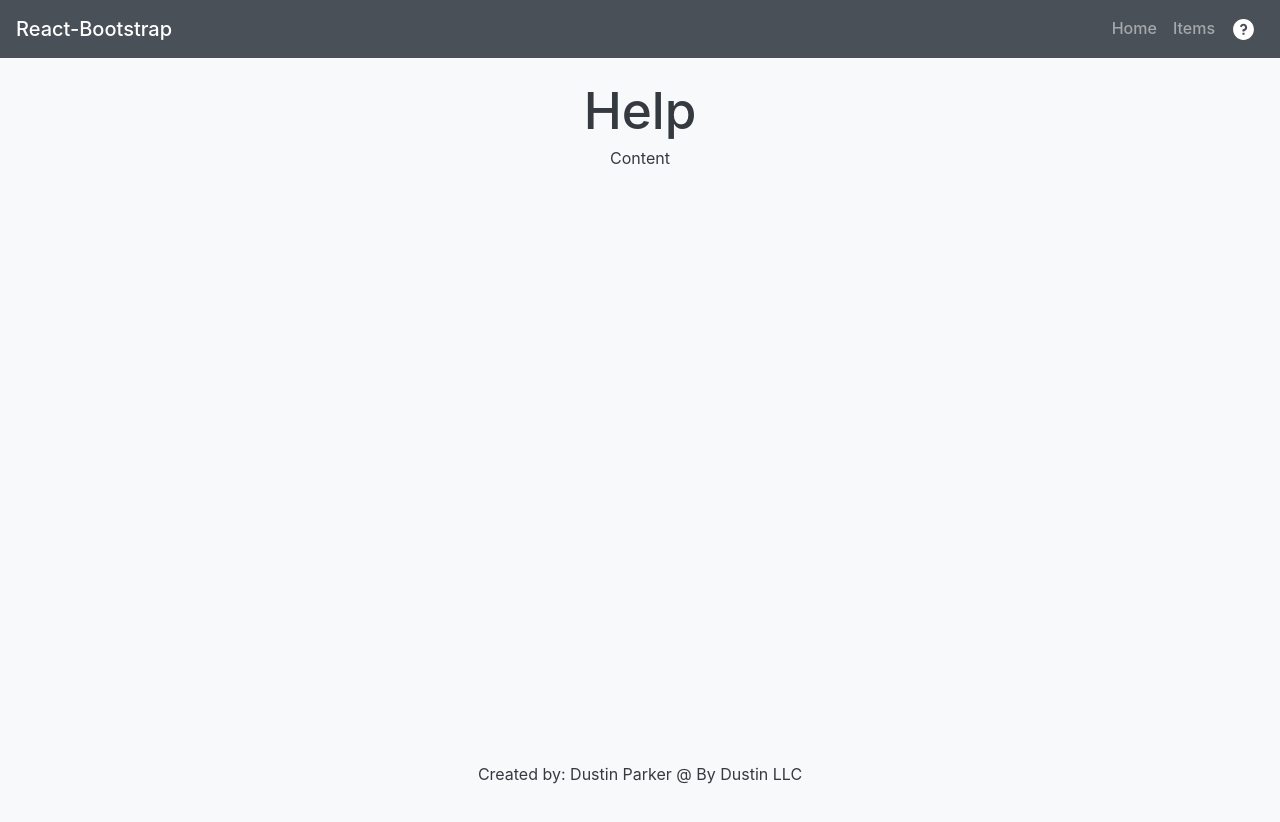
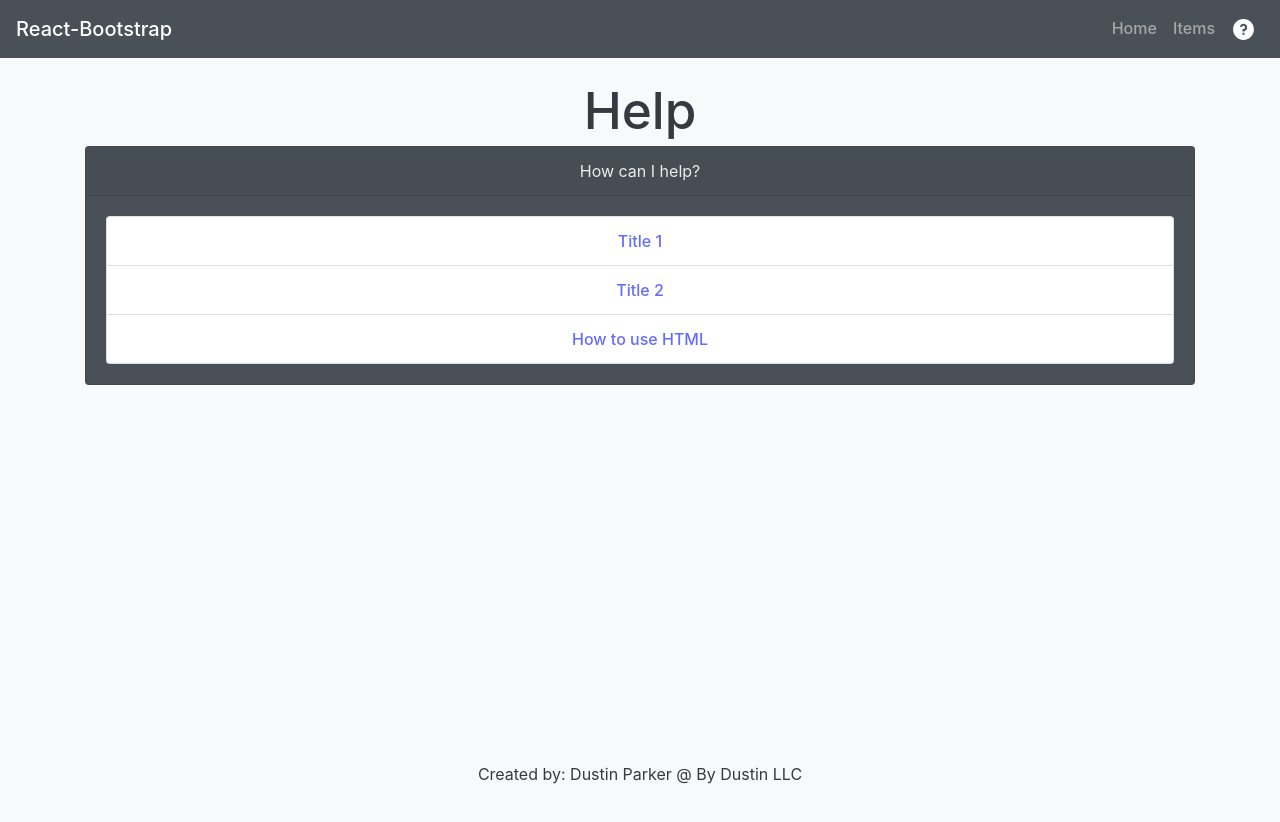
Before and after one commit to pagesbydustin/react-project, a React (Vite) app: page /help in a window 1280 px wide. Shown: the top 822 px of the page. Built offline with nearby package versions, Linux system fonts and the light colour scheme.

Commit message:
update for gemini

```diff
--- a/package.json
+++ b/package.json
@@ -10,6 +10,7 @@
     "preview": "vite preview"
   },
   "dependencies": {
+    "axios": "^1.7.3",
     "bootstrap": "^5.3.3",
     "react": "^18.3.1",
     "react-bootstrap": "^2.10.4",
--- a/src/App.jsx
+++ b/src/App.jsx
@@ -1,30 +1,41 @@
+import { Container } from "react-bootstrap";
+import { Routes, Route } from "react-router";
+import Main from "./assets/components/Main";
+import Help from "./assets/components/Help";
+import NavMain from "./assets/components/layout/NavMain";
+import Items from "./assets/components/Items";
+import HelpPage from "./assets/components/HelpPage";
+import FooterMain from "./assets/components/layout/FooterMain";
 
-import { Container } from 'react-bootstrap';
-import { Routes, Route } from 'react-router';
-import Main from './assets/components/Main'
-import Help from "./assets/components/Help";
-import NavMain from './assets/components/layout/NavMain'
-import Items from './assets/components/Items';
-import FooterMain from './assets/components/layout/FooterMain';
-
-import './App.css'
-import './assets/css/bootstrap_custom.css'
+import "./App.css";
+import "./assets/css/bootstrap_custom.css";
 
 function App() {
-
   return (
     <>
       <NavMain />
-      <Container id='bodyContent'>
+      <Container id="bodyContent">
         <Routes>
-          <Route path='/' element={<Main />} />
-          <Route path='/items' element={<Items />} />
-          <Route path='/help' element={<Help />} />
+          <Route path="/" element={<Main />} />
+          <Route path="/items" element={<Items />} />
+          <Route path="/help" element={<Help />} />
+          <Route path="/help/:id" element={<HelpPage />} />{" "}
+          {/** this line should rerender the help compnent and append the result */}
+          <Route path="*" element={<NotFound />} />
         </Routes>
-      </Container >
+      </Container>
       <FooterMain />
     </>
-  )
+  );
 }
 
-export default App
+function NotFound() {
+  return (
+    <>
+      <h1>Page Not Found</h1>
+      <p>The page {location.pathname} was not found!</p>
+    </>
+  );
+}
+
+export default App;
--- a/src/assets/components/Help.jsx
+++ b/src/assets/components/Help.jsx
@@ -1,11 +1,64 @@
+import { Card, ListGroup } from "react-bootstrap";
+import { useState, useEffect } from "react";
+import { Link } from "react-router-dom";
+import { FaCaretDown } from "react-icons/fa";
+import axios from "axios";
 
 function Help() {
+  const [data, setData] = useState([]);
+  const [allData, setAllData] = useState([]); // Store all fetched data
+  const [showMore, setShowMore] = useState(false);
+  const [isLoading, setIsLoading] = useState(true); // Loading indicator
+
+  useEffect(() => {
+    const fetchData = async () => {
+      try {
+        const response = await axios.get("/src/assets/data/Items.json");
+        setAllData(response.data);
+        setData(response.data.slice(0, 3));
+        setIsLoading(false);
+      } catch (error) {
+        console.error("Error fetching data:", error);
+        setIsLoading(false);
+      }
+    };
+    fetchData();
+  }, []);
+
+  const handleShowMore = () => {
+    setData(data.concat(allData.slice(data.length, data.length + 3)));
+    setShowMore(allData.length > data.length + 3);
+  };
+
   return (
     <>
       <h1>Help</h1>
-            <div className="flex">
-                <p>Content</p>
+      <Card bg="dark" text="light">
+        <Card.Header>How can I help?</Card.Header>
+        <Card.Body>
+          {isLoading ? (
+            <div>Loading...</div>
+          ) : (
+            <>
+              <ListGroup>
+                {data.map((topic) => (
+                  <ListGroup.Item key={topic.id}>
+                    <Link to={`/help/${topic.id}`}>{topic.title}</Link>
+                  </ListGroup.Item>
+                ))}
+              </ListGroup>
+              {showMore && (
+                <div
+                  onClick={handleShowMore}
+                  className="d-flex align-items-center"
+                >
+                  <FaCaretDown /> Show More Topics
                 </div>
+              )}
+            </>
+          )}
+        </Card.Body>
+      </Card>
     </>
   );
 }
--- /dev/null
+++ b/src/assets/components/HelpPage.jsx
@@ -0,0 +1,60 @@
+import { useState, useEffect } from "react";
+
+function HelpPage() {
+  const [helpContent, setHelpContent] = useState([]);
+  const [searchTerm, setSearchTerm] = useState("");
+  const [filteredContent, setFilteredContent] = useState([]);
+
+  // Fetch data (assuming data.json is located in the src directory)
+  useEffect(() => {
+    fetch("../data/Items.json")
+      .then((response) => response.json())
+      .then((data) => setHelpContent(data));
+  }, []);
+
+  // Handle search term change
+  const handleSearchChange = (event) => {
+    setSearchTerm(event.target.value.toLowerCase());
+  };
+
+  // Filter content based on search term
+  useEffect(() => {
+    const filteredData = helpContent.filter((item) => {
+      const searchText = searchTerm.toLowerCase();
+      return (
+        item.title.toLowerCase().includes(searchText) ||
+        item.content.text.toLowerCase().includes(searchText)
+      );
+    });
+    setFilteredContent(filteredData);
+  }, [helpContent, searchTerm]);
+
+  // Render content
+  return (
+    <div>
+      <input
+        type="text"
+        placeholder="Search help..."
+        onChange={handleSearchChange}
+      />
+      {filteredContent.map((item) => (
+        <div key={item.id}>
+          <h1>{item.title}</h1>
+          <div dangerouslySetInnerHTML={{ __html: item.content.html }} />
+          {item.media && (
+            <div>
+              {/* Render media here */}
+              {item.media.map((mediaItem, index) => (
+                <div key={index}>
+                  <img src={mediaItem.uri} alt={mediaItem.name} />
+                </div>
+              ))}
+            </div>
+          )}
+        </div>
+      ))}
+    </div>
+  );
+}
+
+export default HelpPage;
--- a/src/assets/components/layout/NavMain.jsx
+++ b/src/assets/components/layout/NavMain.jsx
@@ -1,24 +1,46 @@
 import { useLocation } from "react-router-dom";
-import { Navbar, Nav, NavLink, NavbarToggle, NavbarCollapse, NavbarBrand } from "react-bootstrap";
-import { RiQuestionFill } from 'react-icons/ri';
+import {
+  Navbar,
+  Nav,
+  NavLink,
+  NavbarToggle,
+  NavbarCollapse,
+  NavbarBrand,
+} from "react-bootstrap";
+import { RiQuestionFill } from "react-icons/ri";
 
 export default function NavMain() {
   const location = useLocation();
 
-
-
   return (
-
     <Navbar fixed="top" collapseOnSelect expand="lg" bg="dark" variant="dark">
-            <NavbarBrand href="#home">React-Bootstrap</NavbarBrand>
+      <NavbarBrand href="/">React-Bootstrap</NavbarBrand>
       <NavbarToggle aria-controls="responsive-navbar-nav" />
       <NavbarCollapse id="responsive-navbar-nav">
-                <Nav className="ml-auto" activeKey={location.pathname} >
-                    <NavLink active={(location.pathname === "/") ? true : false} eventKey={"home"} href="/" >Home</NavLink>
-                    <NavLink active={(location.pathname === "/items") ? true : false} eventKey={"items"} href="/items" >Items</NavLink>
-                    <NavLink active={(location.pathname === "/help") ? true : false} eventKey={"help"} href="/help" ><RiQuestionFill size={25} /></NavLink>
+        <Nav className="ml-auto" activeKey={location.pathname}>
+          <NavLink
+            active={location.pathname === "/" ? true : false}
+            eventKey={"home"}
+            href="/"
+          >
+            Home
+          </NavLink>
+          <NavLink
+            active={location.pathname === "/items" ? true : false}
+            eventKey={"items"}
+            href="/items"
+          >
+            Items
+          </NavLink>
+          <NavLink
+            active={location.pathname === "/help" ? true : false}
+            eventKey={"help"}
+            href="/help"
+          >
+            <RiQuestionFill size={25} />
+          </NavLink>
         </Nav>
       </NavbarCollapse>
     </Navbar>
-    )
+  );
 }
--- a/src/assets/data/Items.json
+++ b/src/assets/data/Items.json
@@ -7,5 +7,61 @@
             "html": "<p>Some Text</p>"
         },
         "media": {}
+    },
+    {
+        "id": 2,
+        "title": "Title 2",
+        "content": {
+            "text": "Some Text",
+            "html": "<p>Some Text</p>"
+        },
+        "media": [
+            {
+                "name": "First Image",
+                "uri": "/public/images/imagename.jpg"
+            }
+        ]
+    },
+    {
+        "id": 3,
+        "title": "How to use HTML",
+        "content": {
+            "text": "HTML is the standard markup language for creating web pages.",
+            "html": "<p>HTML is the standard markup language for creating web pages. It is used to define the structure of a web page by giving meaning and context to the content.</p>"
+        },
+        "media": [
+            {
+                "name": "HTML Example",
+                "uri": "/public/images/html-example.png"
+            }
+        ]
+    },
+    {
+        "id": 4,
+        "title": "How to use CSS",
+        "content": {
+            "text": "CSS is used to style the HTML elements on a web page.",
+            "html": "<p>CSS is used to style the HTML elements on a web page. It is used to control the layout, colors, fonts, and other visual aspects of a web page.</p>"
+        },
+        "media": [
+            {
+                "name": "CSS Example",
+                "uri": "/public/images/css-example.png"
+            }
+        ]
+    },
+    {
+        "id": 5,
+        "title": "How to use JavaScript",
+        "content": {
+            "text": "JavaScript is used to add interactivity to a web page.",
+            "html": "<p>JavaScript is used to add interactivity to a web page. It is used to make web pages dynamic and responsive to user interactions.</p>"
+        },
+        "media": [
+            {
+                "name": "JavaScript Example",
+                "uri": "/public/images/javascript-example.png"
+            }
+        ]
     }
 ]
```
Also changed, not shown: 1 other file (tests, documents, lock files or other folders). Lines whose indentation alone changed are shown as unchanged.
